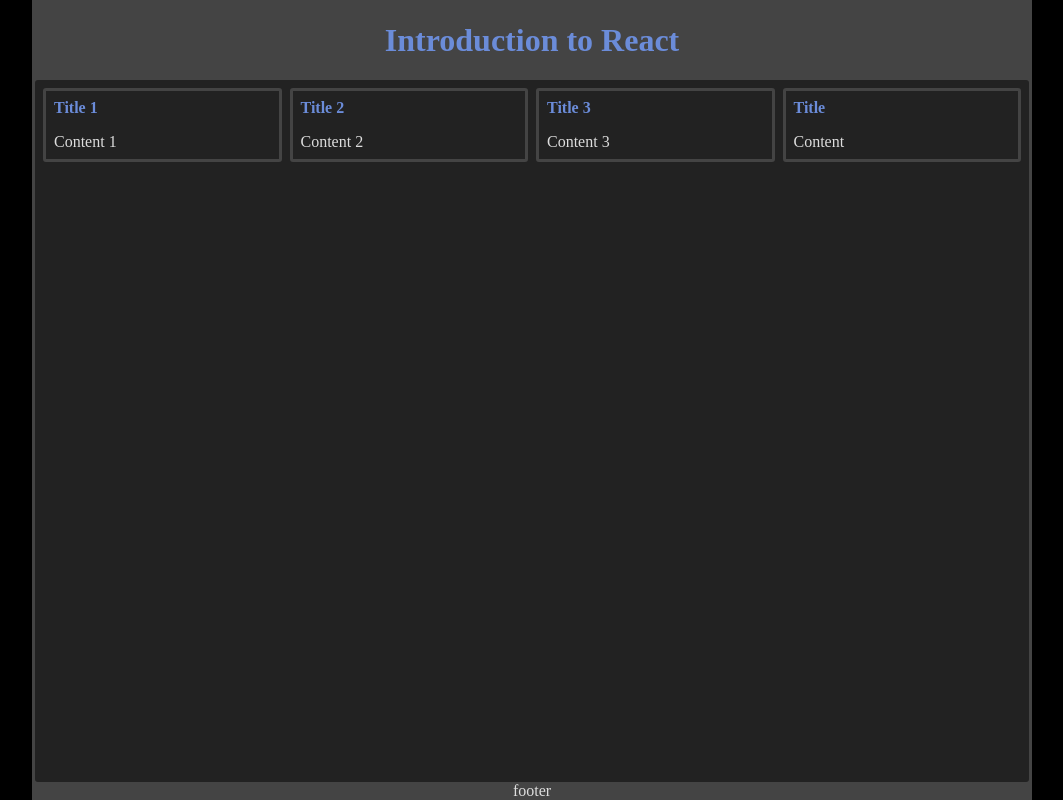
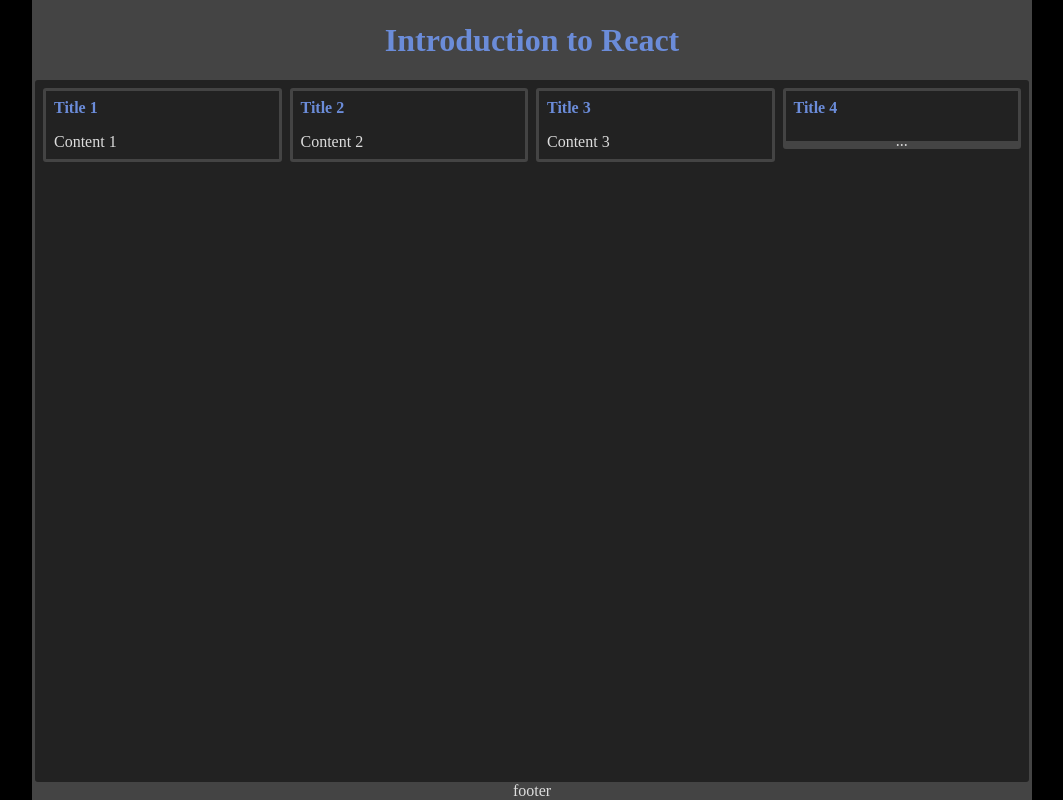
Before and after one commit to EliePouget/introduction-react, a React (Vite) app: page / in a window 1280 px wide. Shown: the whole page, without its empty margins (108-1171 px from the left). Built offline with nearby package versions, Linux system fonts and the light colour scheme.

Commit message:
Ajout du composant de spécialisation FoldableCard + implémentation

```diff
--- a/src/App.jsx
+++ b/src/App.jsx
@@ -1,5 +1,6 @@
 import React from "react";
 import Card from "./components/Card.jsx";
+import FoldableCard from "./components/FoldableCard.jsx";
 
 function App() {
     return (
@@ -9,10 +10,10 @@
             </header>
             <main className="app__main">
                 <div class="cards">
-                    <Card title="Title 1"> Content 1</Card>
-                    <Card title="Title 2"> Content 2</Card>
-                    <Card title="Title 3"> Content 3</Card>
-                    <Card></Card>
+                    <Card title="Title 1" className="shown"> Content 1</Card>
+                    <FoldableCard title="Title 2" opened> Content 2</FoldableCard>
+                    <FoldableCard title="Title 3" opened> Content 3</FoldableCard>
+                    <FoldableCard title="Title 4"> Content 4</FoldableCard>
                 </div>
             </main>
             <footer className="app__footer footer">footer</footer>
--- a/src/components/Card.jsx
+++ b/src/components/Card.jsx
@@ -1,9 +1,9 @@
 import React from "react";
 import PropTypes from "prop-types";
 
-function Card({ title, children, ...props }) {
+function Card({ title, className, children, ...props }) {
   return (
-    <article className="card">
+    <article className={"card "+ className}>
       <header className="card__header header__title">{title}</header>
       <section className="card__main">{children}</section>
     </article>
@@ -11,11 +11,13 @@
 }
 Card.defaultProps = {
     title: 'Title',
-    children: 'Content'
+    children: 'Content',
+    className: 'foldable'
 };
 Card.propTypes = {
     children: PropTypes.node,
-    title: PropTypes.node
+    title: PropTypes.node,
+    className: PropTypes.node
 };
 
 export default Card;
--- /dev/null
+++ b/src/components/FoldableCard.jsx
@@ -0,0 +1,20 @@
+import PropTypes from "prop-types";
+import Card from "./Card.jsx";
+
+function FoldableCard({title, opened, children, ...props}){
+    let className = 'foldable'
+    if (opened) className = 'shown'
+    return (<Card title={title} className={className}>{opened && children}</Card>);
+}
+FoldableCard.defaultProps = {
+    title: 'Title',
+    children: 'Content',
+    opened: false
+};
+FoldableCard.propTypes = {
+    children: PropTypes.node,
+    title: PropTypes.node,
+    opened: PropTypes.bool
+};
+
+export default FoldableCard;
```
